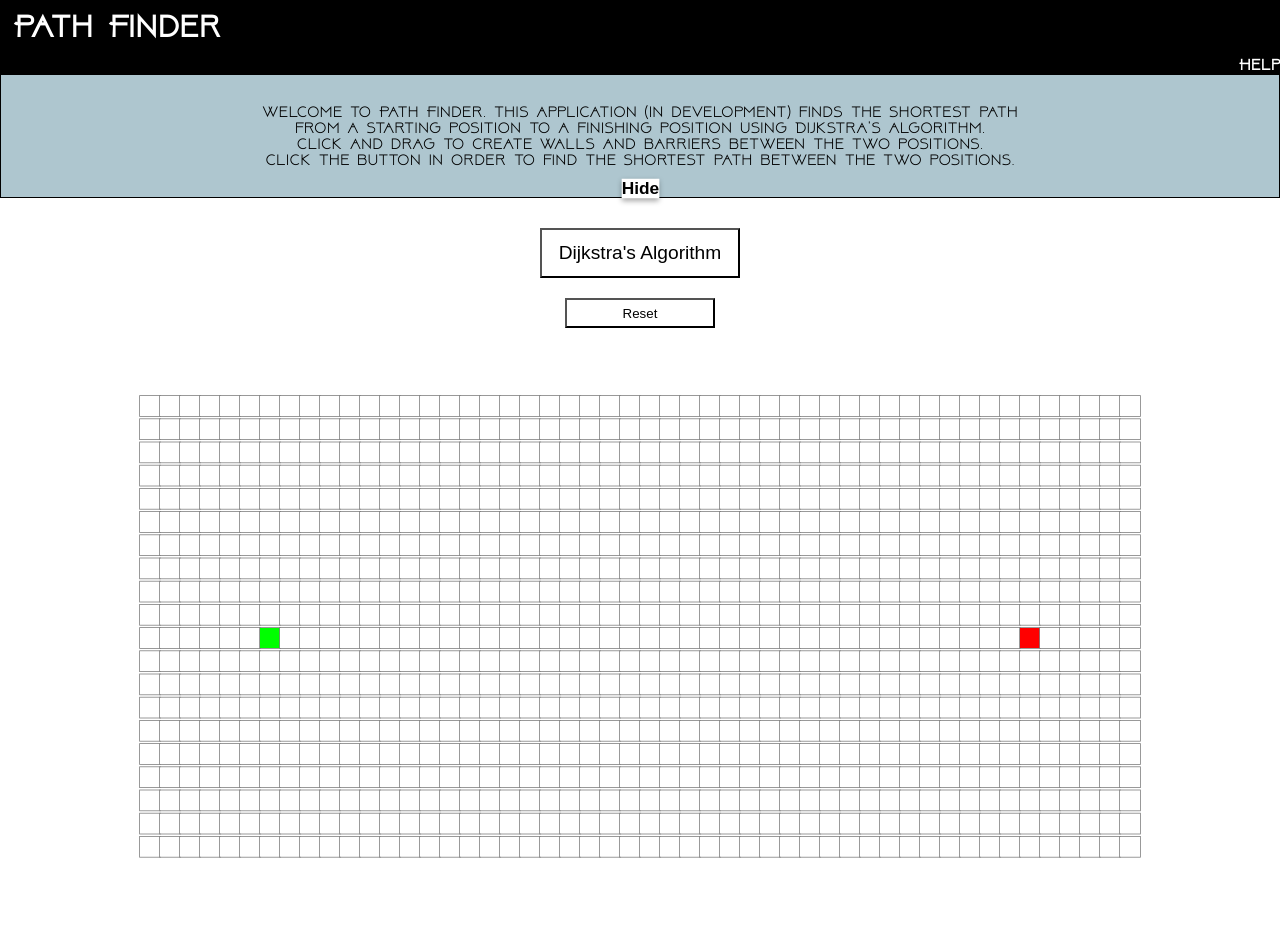
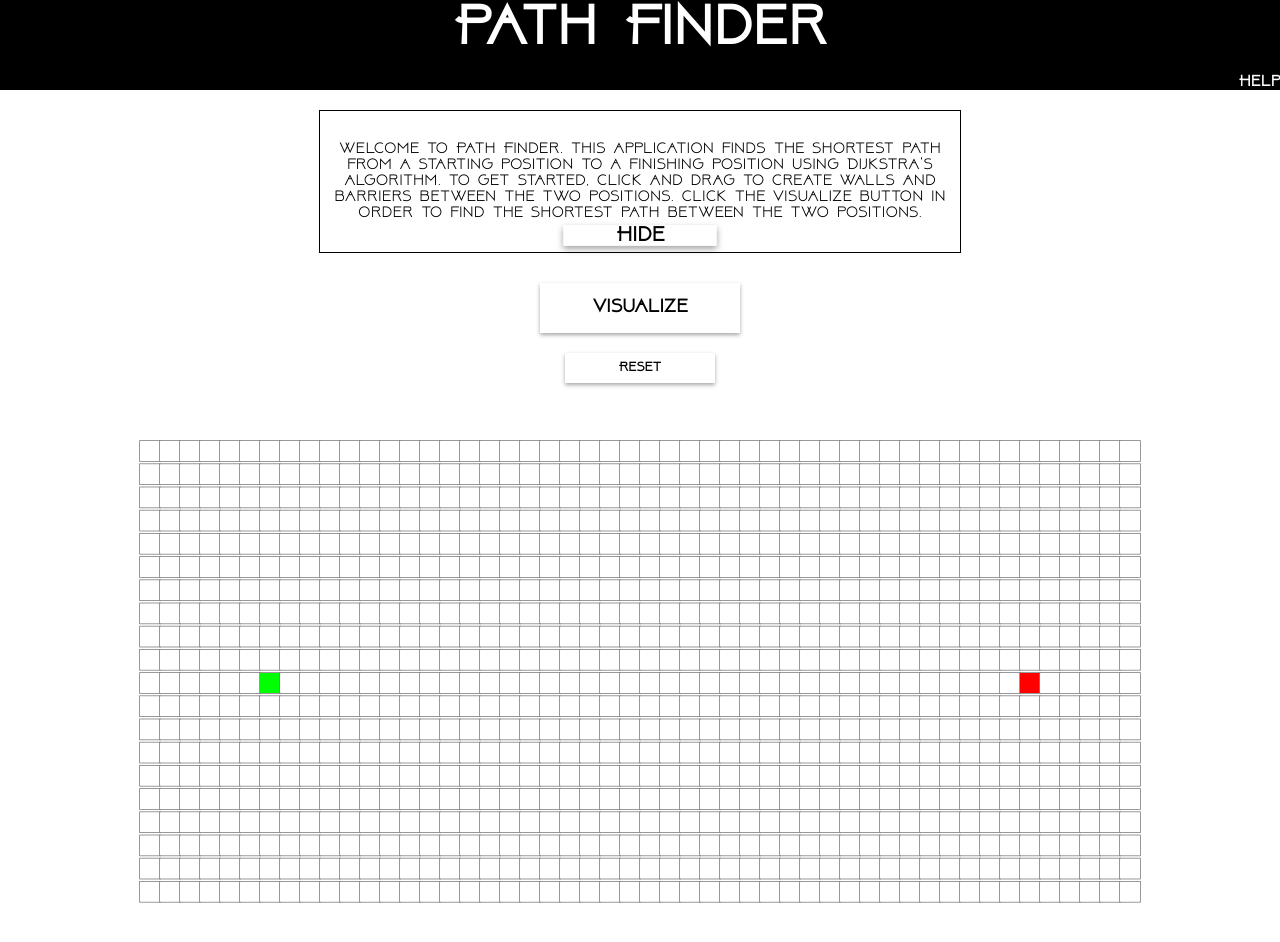
Before and after one commit to jemjefferson/PathFinder, a React (Create React App) app: page / in a window 1280 px wide. Both pictures are taken after a click on the element "Help". Shown: the top 942 px of the page. Before the commit the page ends 918 px from the top, so only its background shows below. Built offline with nearby package versions, Linux system fonts and the light colour scheme.

Commit message:
CSS styling updates. Started functionality to change starting node location (commented out for now).

```diff
--- a/src/App.css
+++ b/src/App.css
@@ -7,7 +7,6 @@
   font-family: 'Above', 'Baskerville', "Baskerville Old Face", "Goudy Old Style", Garamond, "Times New Roman", serif;
   text-align: center;
   overflow: hidden;
-  background-color: #AEC6CF;
 }
 
 #pathFinder {
--- a/src/HTML/index.jsx
+++ b/src/HTML/index.jsx
@@ -23,21 +23,15 @@ render() {
       <div>
       <div id="header">
         <h1>Path Finder</h1>
-        <h4 onClick={this.show}>Help</h4>
+        <nav>
+        <li><h4 onClick={this.show}>Help</h4></li>
+        </nav>
       </div>
       <div id="tutorialText">
-      <p id="tutorial">Welcome to Path Finder. This application (in development) finds the shortest path<br></br> from a starting position to a finishing position using Dijkstra's algorithm.<br></br>
-      Click and drag to create walls and barriers between the two positions. <br></br>Click the button in order to find the shortest path between the two positions.</p>
+      <p id="tutorial">Welcome to Path Finder. This application finds the shortest path from a starting position to a finishing position using Dijkstra's algorithm.
+      To get started, click and drag to create walls and barriers between the two positions. Click the Visualize button in order to find the shortest path between the two positions.</p>
       <button id="tutorialBtn" onClick={this.hide}>Hide</button>
       </div>
-      <div id="logos">
-      <form>
-        <label> Starting Node:
-          <input type="text" name="name" />
-        </label>
-        <input type="submit" value="Submit" />
-      </form>
-        </div>
       </div>
     );
 }}
--- a/src/HTML/styles.css
+++ b/src/HTML/styles.css
@@ -1,3 +1,12 @@
+@font-face {
+  font-family: 'Above';
+  src: url(/public/fonts/above.ttf);
+}
+
+* {
+  font-family: 'Above', 'Baskerville', "Baskerville Old Face", "Goudy Old Style", Garamond, "Times New Roman", serif;
+}
+
 #header {
     background-color: black;
     text-align: center;
@@ -6,7 +15,8 @@
 h1 {
     color: white;
     padding: 1%;
-    text-align: left;
+    text-align: center;
+    transform: scale(1.8);
 }
 
 h4 {
@@ -20,7 +30,9 @@ h4 {
     font-weight: 700;
     border: none;
     box-shadow: rgba(0, 0, 0, 0.35) 0px 2px 4px;
-    transform: scale(1.3);
+    transform: scale(1.6);
+    width: 15%;
+    margin-bottom: 10px;
   }
 
 h4:hover {
@@ -29,8 +41,12 @@ h4:hover {
 }
 
 #tutorialText {
-  display: none;
+    display: none;
+    margin: auto;
+    margin-top: 20px;
     border: 1px solid black;
+    width: 50%;
+    font-weight: 500;
   }
 
   #tutorial {
@@ -41,6 +57,15 @@ h4:hover {
 
 #tutorialBtn:hover {
   background-color: lightgray;
+  cursor: pointer;
+}
+
+#tutorialBtn:active {
+  background-color: gray;
+}
+
+h4:active {
+  color: gray;
 }
 
 #logos {
--- a/src/PathFinderVisual/PathFinderVisual.css
+++ b/src/PathFinderVisual/PathFinderVisual.css
@@ -1,7 +1,12 @@
 .grid {
-    margin-top: 10px;
     transform: scale(0.8);
 }
+
+@media screen and (max-width: 900px) {
+    .grid {
+      display: none;
+    }
+  }
 
 #buttons {
     padding-top: 30px;
@@ -28,6 +33,17 @@
     margin-top: 20px;
 }
 
+#dButton, #reset {
+    font-weight: 700;
+    border: none;
+    box-shadow: rgba(0, 0, 0, 0.35) 0px 2px 4px;
+}
+
+#reset:hover, #dButton:hover {
+    background-color: lightgray;
+    cursor: pointer;
+  }
+
 .position {
     display: block;
     margin: auto;
@@ -36,3 +52,11 @@
 label {
     font-weight: 300;
 }
+
+input {
+    font-family: 'Lucida Sans', 'Lucida Sans Regular', 'Lucida Grande', 'Lucida Sans Unicode', Geneva, Verdana, sans-serif;
+}
+
+#sNode {
+    width: 50%;
+}
--- a/src/PathFinderVisual/PathFinderVisual.jsx
+++ b/src/PathFinderVisual/PathFinderVisual.jsx
@@ -4,8 +4,8 @@ import {dijkstra, getNodesInShortestPathOrder} from '../Algorithms/dijkstra';
 
 import './PathFinderVisual.css';
 
-const START_NODE_ROW = 10;
-const START_NODE_COL = 6;
+let START_NODE_ROW = 10;
+let START_NODE_COL = 6;
 const FINISH_NODE_ROW = 10;
 const FINISH_NODE_COL = 44;
 
@@ -14,7 +14,7 @@ export default class PathfindingVisualizer extends Component {
     super();
     this.state = {
       grid: [],
-      mouseIsPressed: false,
+      mouseIsPressed: false
     };
   }
 
@@ -79,17 +79,20 @@ export default class PathfindingVisualizer extends Component {
     return (
       <><div id="buttons">
         <button id="dButton" onClick={() => this.visualizeDijkstra()}>
-          Dijkstra's Algorithm
+          Visualize
         </button>
         <button id="reset" onClick={refresh}>
           Reset
         </button>
         </div>
-        {/* <div>
-          <label for="start">Start</label>
-          <input class="position" id="start"></input>
-          <label for="end">End</label>
-          <input class="position" id="end"></input>
+        {/* <div id="sNode">
+        <form>
+        <label> Starting Node:
+          <input type="number" name="sColumn" id="sColumn" placeholder='Column'/>
+          <input type="number" name="sRow" id="sRow" placeholder='Row' />
+        </label>
+        <button type="button" onClick={updateStartNode}>Submit</button>
+      </form>
         </div> */}
         <div className="grid">
           {grid.map((row, rowIdx) => {
@@ -158,6 +161,13 @@ const getNewGridWithWallToggled = (grid, row, col) => {
   return newGrid;
 };
 
+function updateStartNode () {
+  console.log(START_NODE_COL, START_NODE_ROW);
+  START_NODE_COL = document.getElementById("sColumn").value;
+  START_NODE_ROW = document.getElementById("sRow").value;
+  console.log(START_NODE_COL, START_NODE_ROW);
+};
+
 function refresh (){
   window.location.reload();
 }
```
